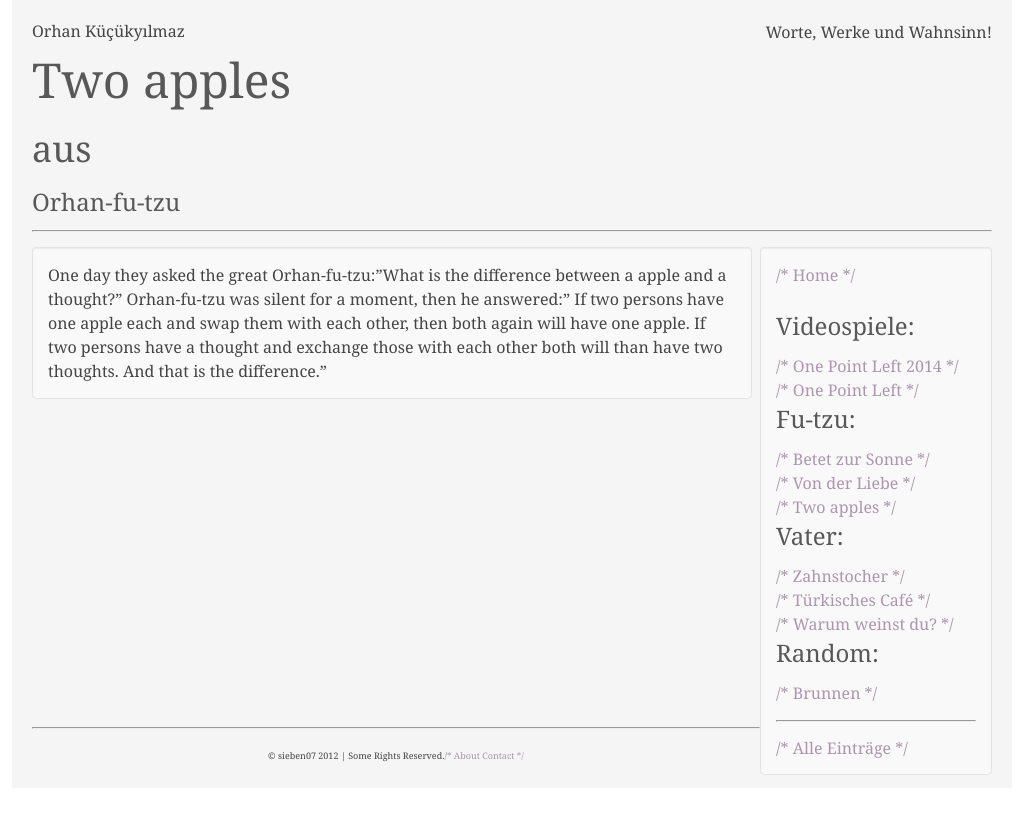
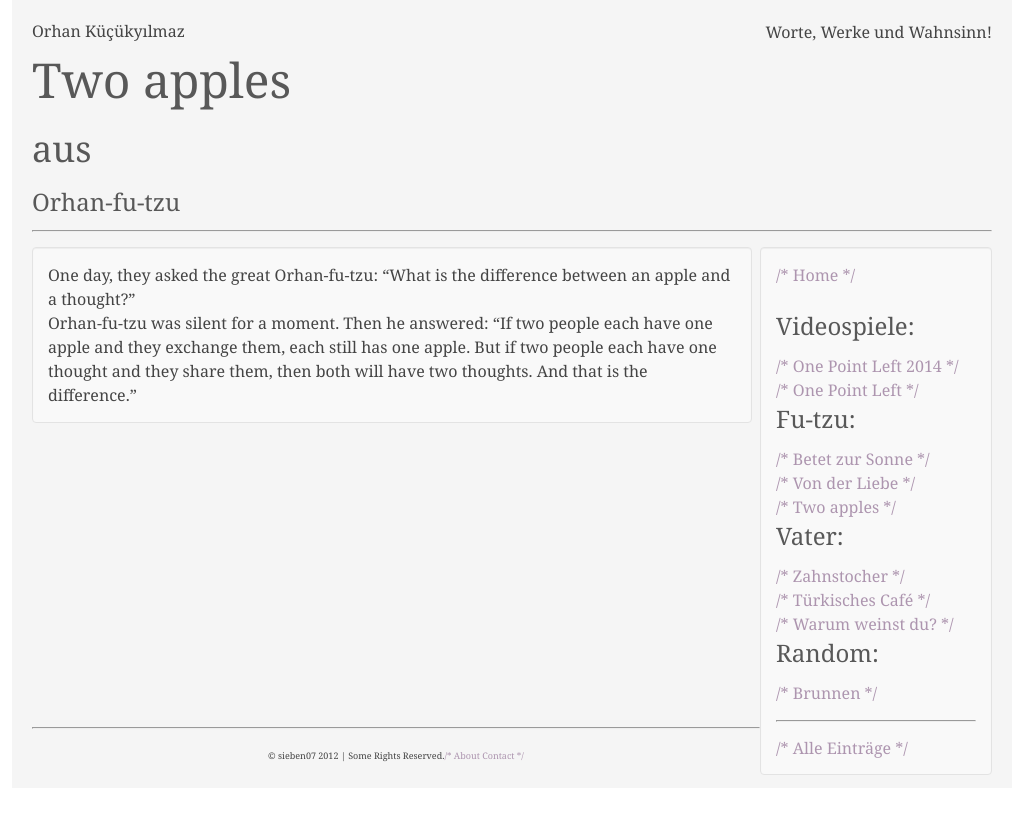
Before and after one commit to sieben07/sieben07.github.io, a Jekyll site: the page built from _posts/2013-08-09-two_apples.md, in a window 1280 px wide. Shown: the top 814 px of the page, without its empty margins (128-1151 px from the left). Built offline with Jekyll 4.4.1, drawn with Linux system fonts in a browser that asks for light colours.

Commit message:
korrektur

```diff
--- a/_posts/2013-08-09-two_apples.md
+++ b/_posts/2013-08-09-two_apples.md
@@ -5,9 +5,10 @@ title2: aus
 title3: Orhan-fu-tzu
 category: fu-tzu
 ---
-One day they asked the great Orhan-fu-tzu:"What is the difference
-between a apple and a thought?" Orhan-fu-tzu was silent for a
-moment, then he answered:" If two persons have one apple each and
-swap them with each other, then both again will have one apple. If
-two persons have a thought and exchange those with each other both
-will than have two thoughts. And that is the difference."
+One day, they asked the great Orhan-fu-tzu:
+"What is the difference between an apple and a thought?"
+
+Orhan-fu-tzu was silent for a moment. Then he answered:
+"If two people each have one apple and they exchange them, each still has one apple.
+But if two people each have one thought and they share them, then both will have two thoughts.
+And that is the difference."
```
